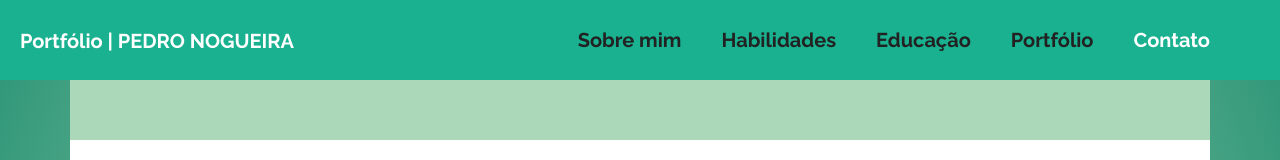
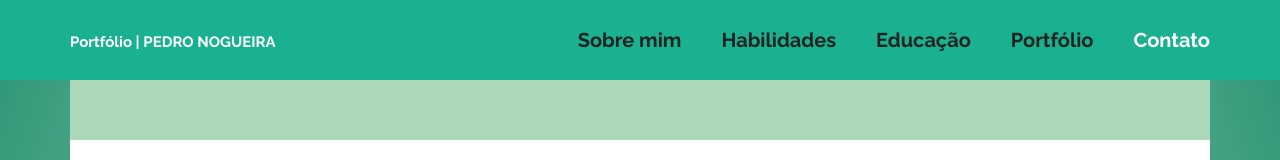
Before and after one commit to pdnog/portfolioPedro, a plain HTML site: page index.html in a window 1280 px wide. Shown: the top 160 px of the page. Drawn offline with Linux system fonts and the light colour scheme; some packages are replaced by stand-ins of ours.

Commit message:
Ajuste nome-top

```diff
--- a/css/style.css
+++ b/css/style.css
@@ -265,8 +265,9 @@ body, p, h1, h2, h3, h4, h5, h6 {
   transition: all 400ms linear 0s;
 }
 .portfolio{
-margin-left: -250px;
-font-size: 20px;
+margin: 5px;
+margin-left: -200px;
+font-size: 15px;
 color  : white;
 font-family: "Raleway", sans-serif;
 font-weight: bold;
```
